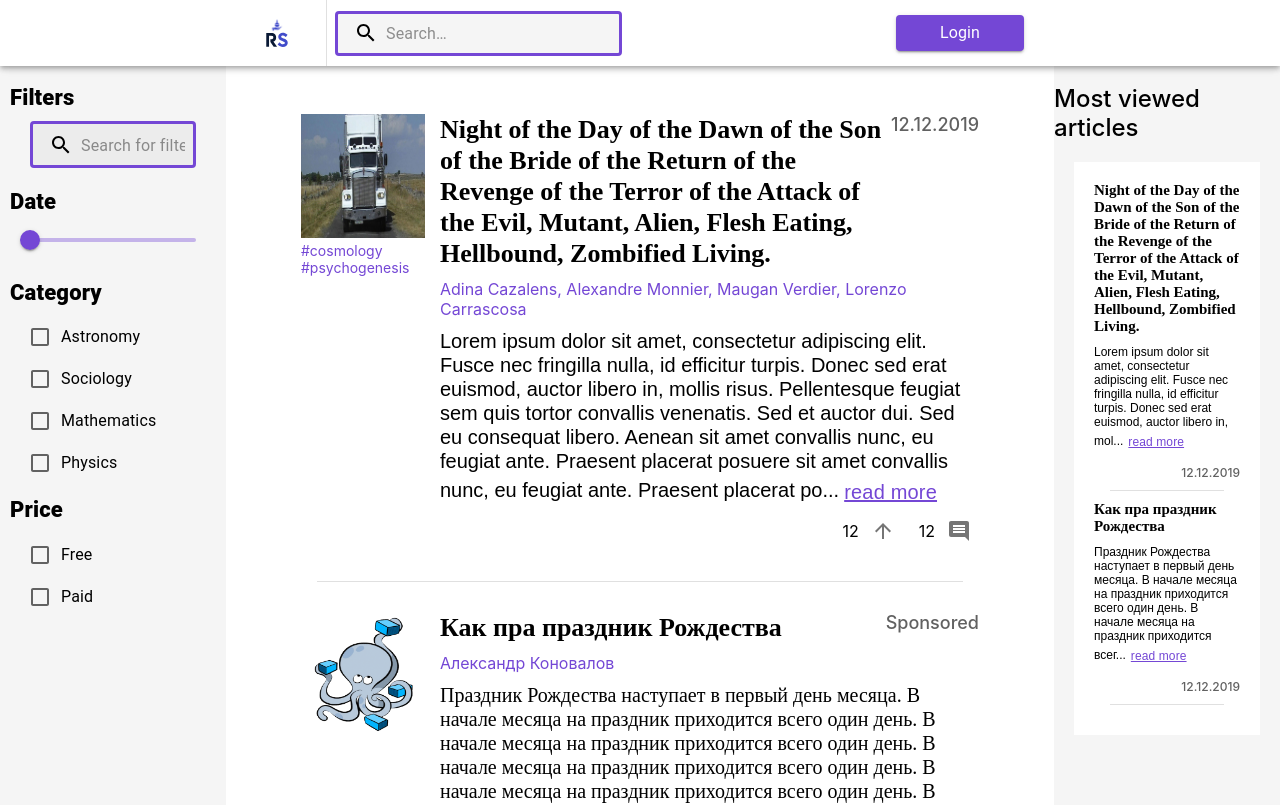
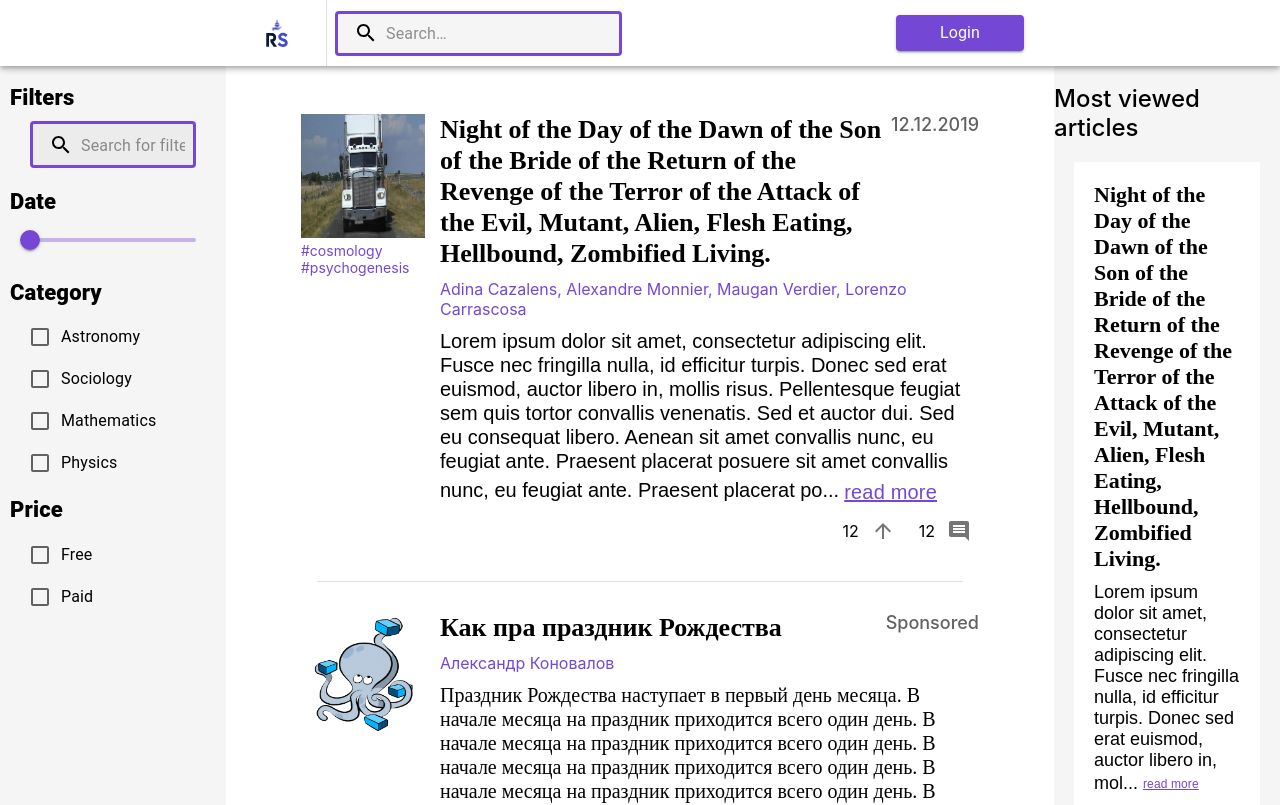
Before and after one commit to researchshare-official/frontend, a Next.js app: page / in a window 1280 px wide. Shown: the top 805 px of the page. Built offline with nearby package versions, Linux system fonts and the light colour scheme.

Commit message:
Making test bigger to better read the previews

```diff
--- a/components/HotArticlePreview.tsx
+++ b/components/HotArticlePreview.tsx
@@ -21,7 +21,7 @@ const getText = (text: string) => {
         const subText = text.substring(0, length) + '...'
         return (
             <Box>
-                <Box sx={{ fontSize: '12px', fontFamily: 'Arial' }}>{subText}
+                <Box sx={{ fontSize: '18px', fontFamily: 'Arial' }}>{subText}
                     <Button size='small' variant='text'>
                         <Typography sx={{ color: 'secondary.main', fontSize: '12px', fontFamily: 'Arial', textDecorationLine: 'underline', textTransform: 'lowercase' }}>Read more</Typography>
                     </Button>
@@ -31,7 +31,7 @@ const getText = (text: string) => {
     } else {
         return (
             <Box>
-                <Box sx={{ fontSize: '12px', fontFamily: 'Abhaya Libre' }}>{text}</Box>
+                <Box sx={{ fontSize: '18px', fontFamily: 'Abhaya Libre' }}>{text}</Box>
             </Box>
         )
     }
@@ -45,7 +45,7 @@ const HotArticlePreview: NextPage<ArticleProps> = (props) => {
             <Box>
                 <Box
                     sx={{
-                        fontSize: '15px',
+                        fontSize: '22px',
                         fontFamily: 'Abhaya Libre ExtraBold',
                         fontWeight: '800'
                     }}
```
